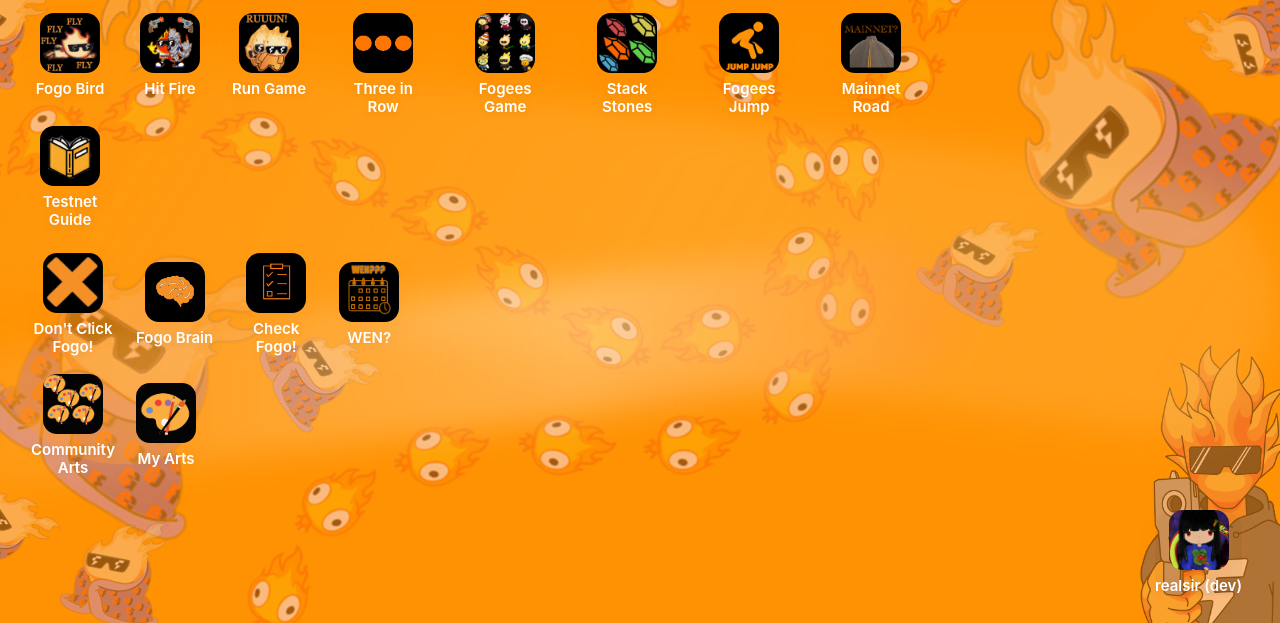
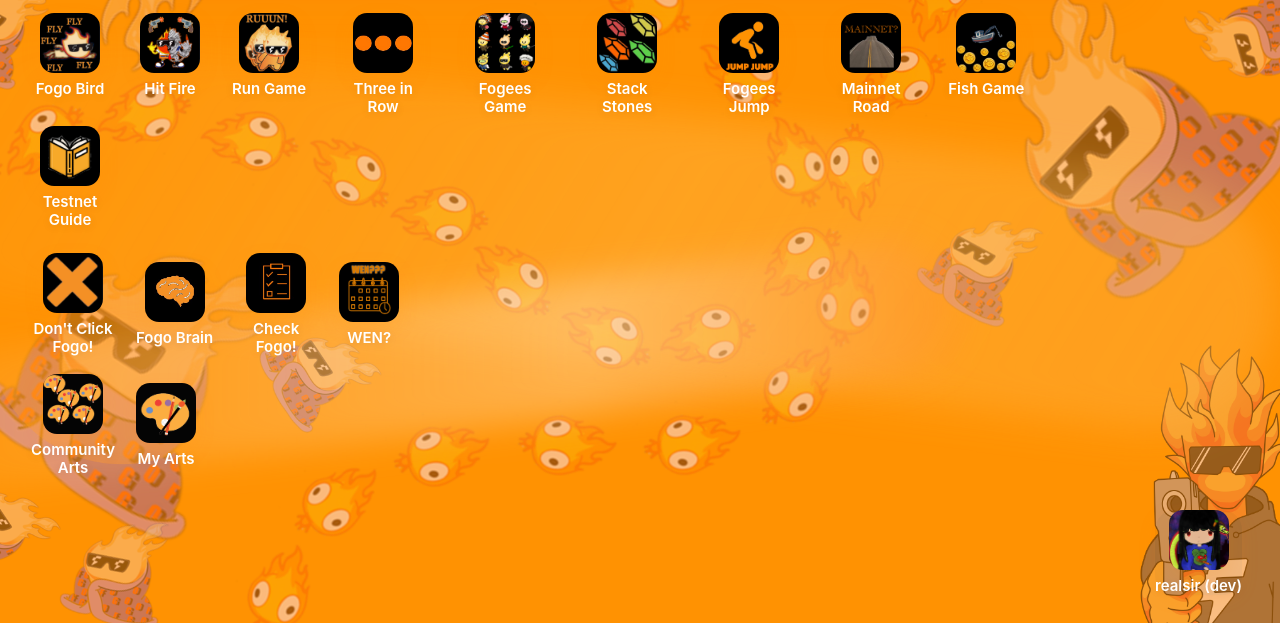
Before and after one commit to realsir/fogo-community-hub, a plain HTML site: page index.html in a window 1280 px wide. Shown: the part 177-800 px from the top of the page. Drawn offline with Linux system fonts and the light colour scheme.

Commit message:
commit 17
commit 17

```diff
--- a/index.html
+++ b/index.html
@@ -234,6 +234,7 @@
     <div class="ray"></div>
     <div class="ray r2"></div>
   </div>
+
   <div class="fogo-icons">
     <div class="fogo-icons-row">
       <div class="desktop-icon dont-click-fogo" onclick="window.open('https://dont-click-fogo.vercel.app/', '_blank')">
@@ -264,10 +265,12 @@
       </div>
     </div>
   </div>
+
   <div class="desktop-icon realsir-dev" onclick="window.open('https://x.com/realsirandrew', '_blank')">
     <img src="pix.png" alt="realsir (dev)">
     <div class="icon-caption">realsir (dev)</div>
   </div>
+
   <div class="icon-block">
     <div class="bird-row-wrap">
       <div class="bird-col">
@@ -309,6 +312,10 @@
           <img src="mainnet.png" alt="Mainnet Road">
           <div class="icon-caption">Mainnet Road</div>
         </div>
+        <div class="desktop-icon" onclick="window.open('https://fogo-fun-fishing.vercel.app/', '_blank')">
+          <img src="fish.png" alt="Fish Game">
+          <div class="icon-caption">Fish Game</div>
+        </div>
       </div>
     </div>
   </div>
@@ -331,7 +338,6 @@
       <iframe src="arts.html"></iframe>
     </div>
   </div>
-
   <div id="countdownModal" class="modal" onclick="if(event.target === this) this.style.display='none'">
     <div class="modal-content">
       <button class="modal-close" onclick="document.getElementById('countdownModal').style.display='none'" style="color: #ffd798; font-size: 2.5rem;">&times;</button>
```
Also changed, not shown: fish.png (added).
